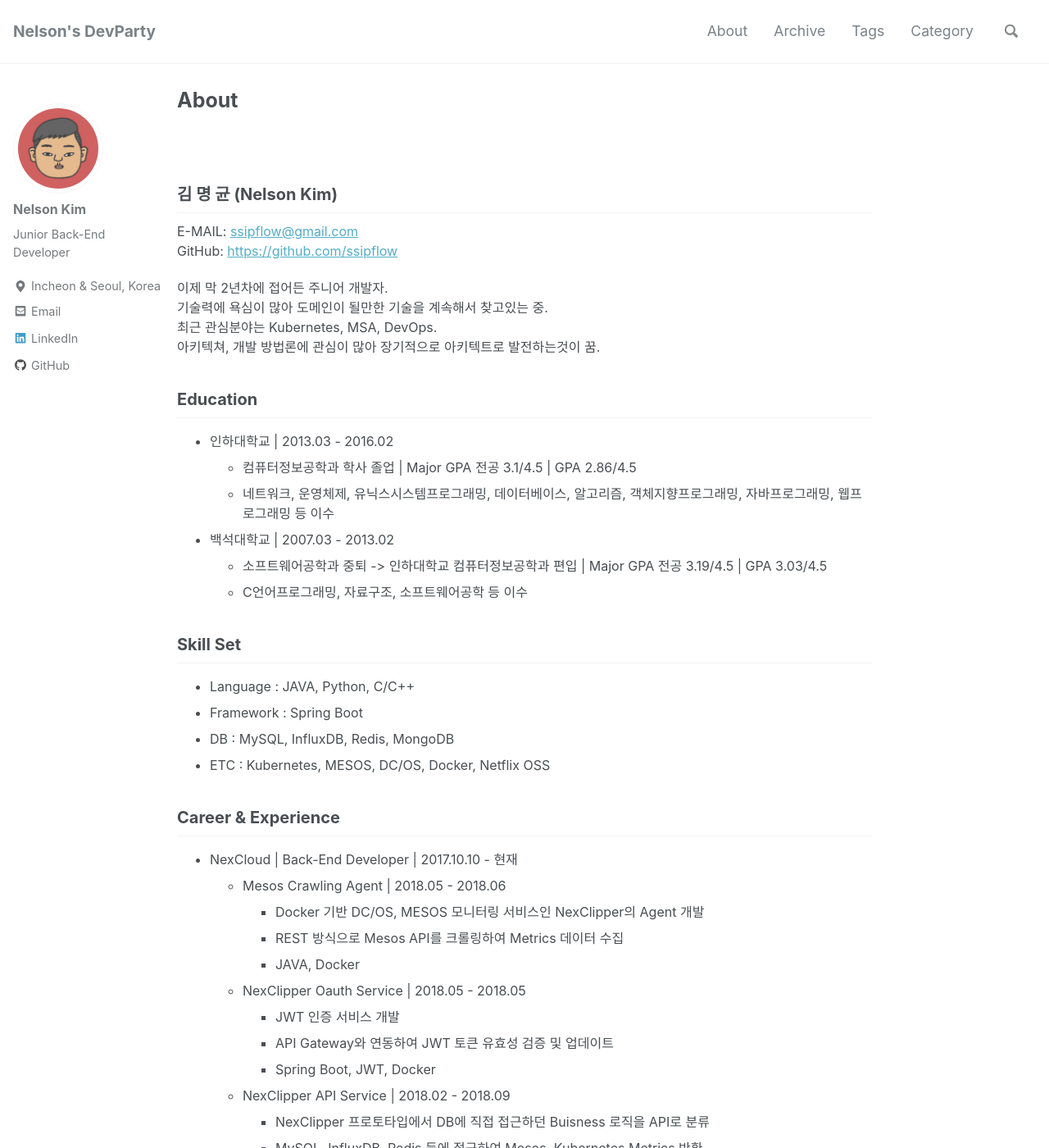
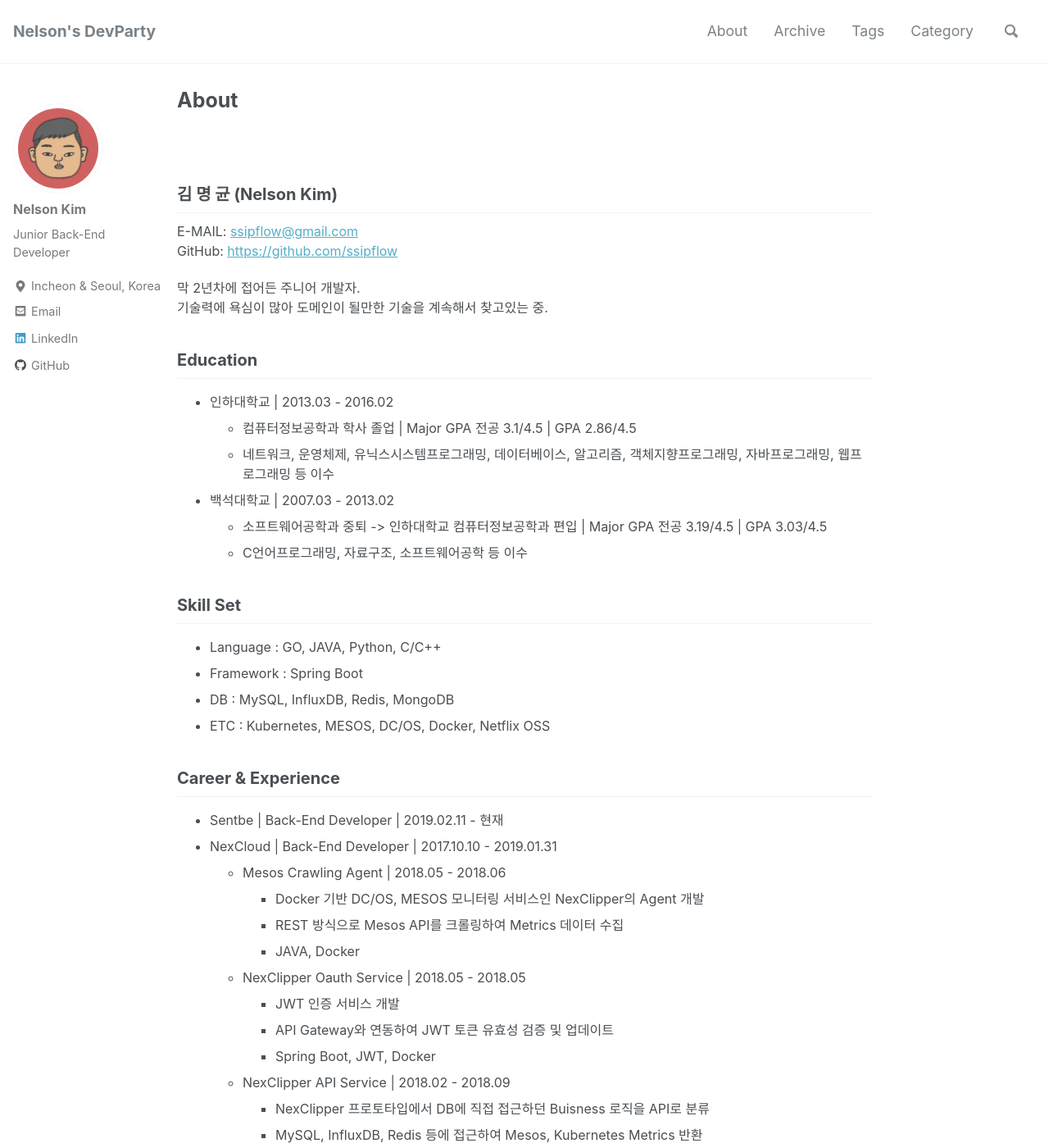
Before and after one commit to ssipflow/ssipflow.github.io, a Jekyll site: the page built from _pages/about-me.md, in a window 1280 px wide and 1400 px high. Shown: the whole window at 82% size. Built offline with Jekyll 4.4.1, drawn with Linux system fonts in a browser that asks for light colours; nearby versions of some CDN libraries; comment, search, counter and statistics services are not loaded.

Commit message:
update about me

```diff
--- a/_pages/about-me.md
+++ b/_pages/about-me.md
@@ -9,10 +9,8 @@ comments: false
 E-MAIL: [ssipflow@gmail.com](mailto:ssipflow@gmail.com)
 GitHub: [https://github.com/ssipflow](https://github.com/ssipflow)
 
-이제 막 2년차에 접어든 주니어 개발자.
+막 2년차에 접어든 주니어 개발자.
 기술력에 욕심이 많아 도메인이 될만한 기술을 계속해서 찾고있는 중.
-최근 관심분야는 Kubernetes, MSA, DevOps.
-아키텍쳐, 개발 방법론에 관심이 많아 장기적으로 아키텍트로 발전하는것이 꿈.
 
 ## Education
 * 인하대학교 \| 2013.03 - 2016.02
@@ -24,13 +22,14 @@ GitHub: [https://github.com/ssipflow](https://github.com/ssipflow)
     * C언어프로그래밍, 자료구조, 소프트웨어공학 등 이수
 
 ## Skill Set
-* Language : JAVA, Python, C/C++
+* Language : GO, JAVA, Python, C/C++
 * Framework : Spring Boot
 * DB : MySQL, InfluxDB, Redis, MongoDB
 * ETC : Kubernetes, MESOS, DC/OS, Docker, Netflix OSS
 
 ## Career & Experience
-* NexCloud \| Back-End Developer \| 2017.10.10 - 현재
+* Sentbe \| Back-End Developer \| 2019.02.11 - 현재
+* NexCloud \| Back-End Developer \| 2017.10.10 - 2019.01.31
     * Mesos Crawling Agent \| 2018.05 - 2018.06
         * Docker 기반 DC/OS, MESOS 모니터링 서비스인 NexClipper의 Agent 개발
         * REST 방식으로 Mesos API를 크롤링하여 Metrics 데이터 수집
```
